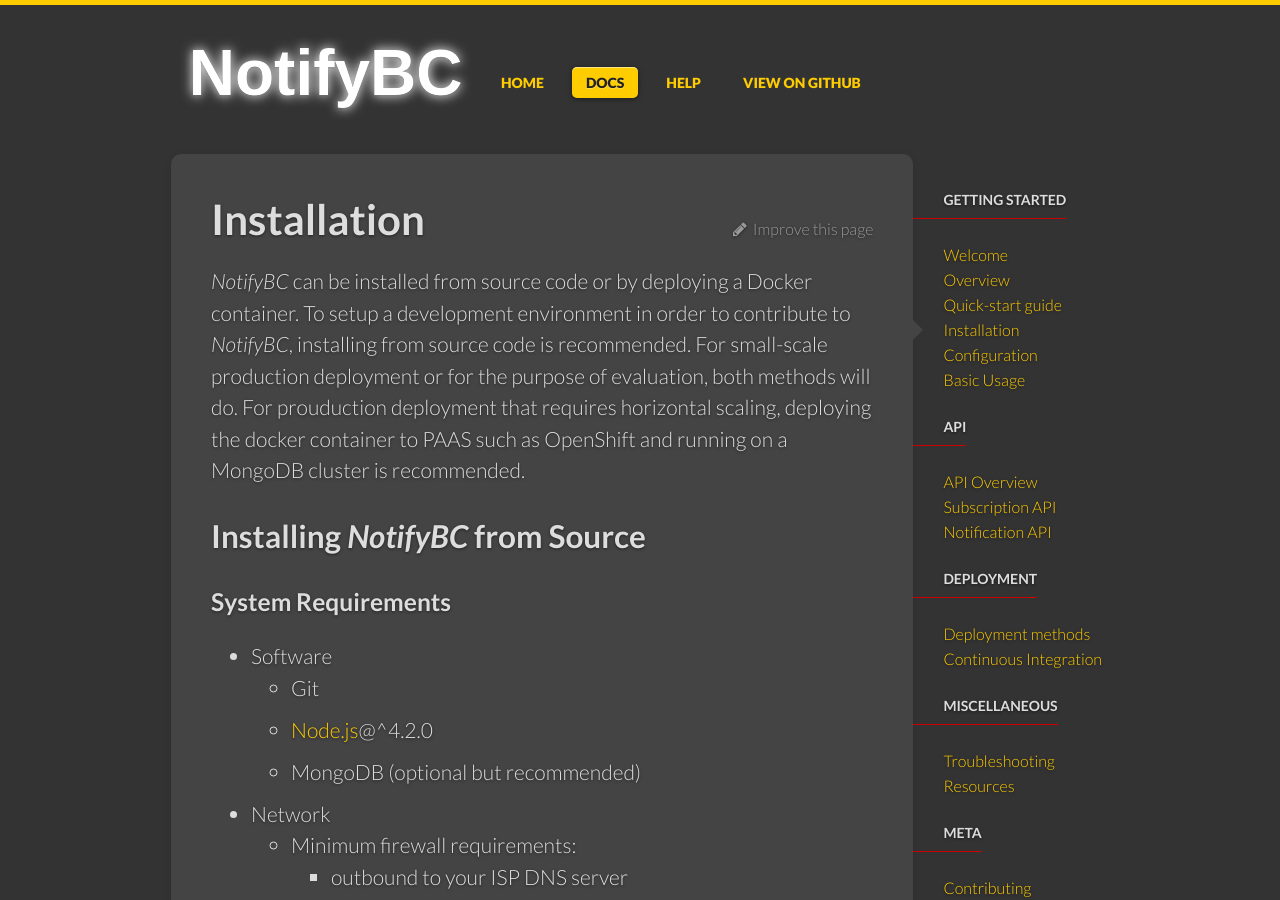
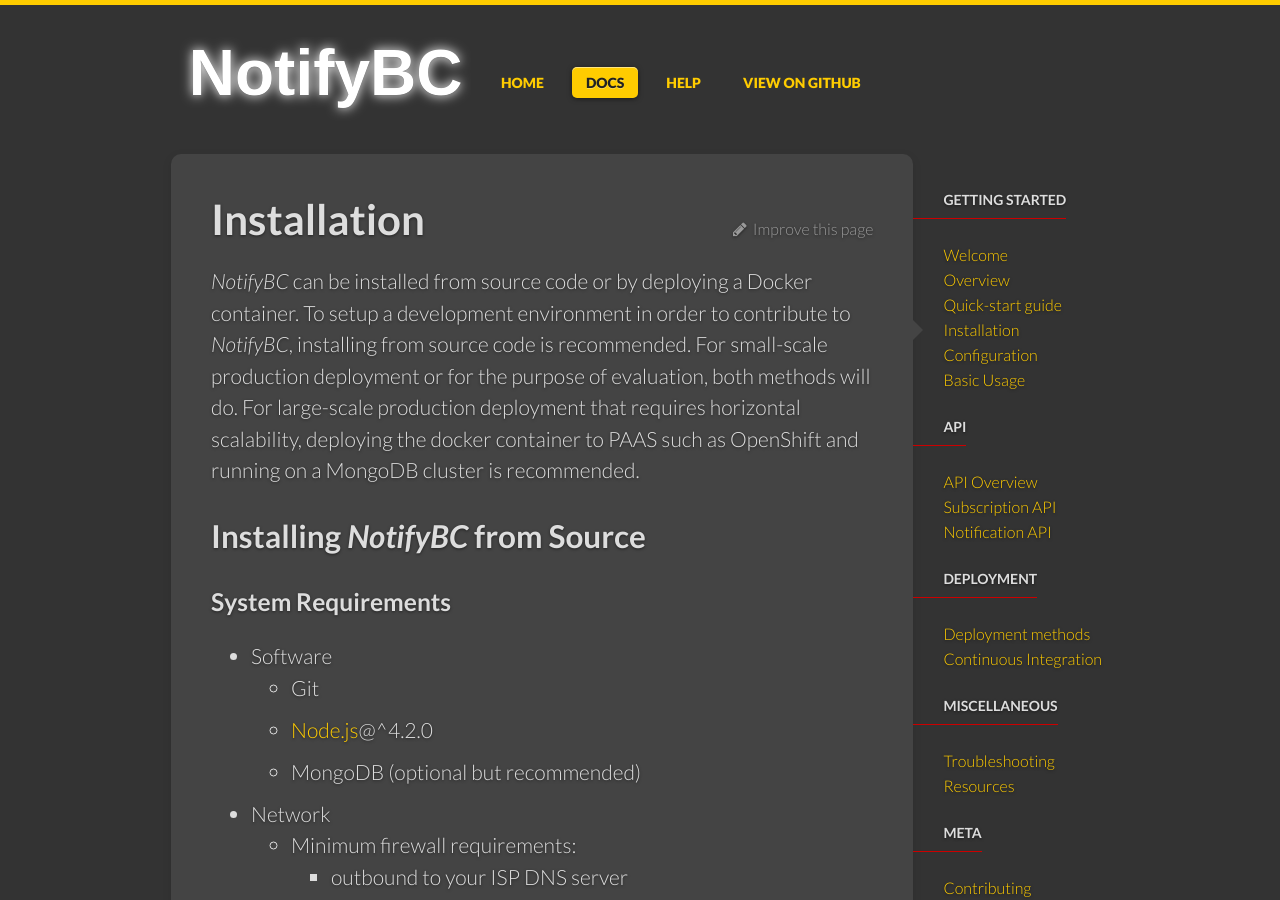
Before and after one commit to bcgov/MyGovBC-notification-server, a Jekyll site: the page built from docs/_docs/installation.md, in a window 1280 px wide and 900 px high. Built offline with Jekyll 4.4.1, drawn with Linux system fonts in a browser that asks for light colours.

Commit message:
updated docs

```diff
--- a/docs/_docs/installation.md
+++ b/docs/_docs/installation.md
@@ -4,7 +4,7 @@
 permalink: /docs/installation/
 ---
 
-*NotifyBC* can be installed from source code or by deploying a Docker container. To setup a development environment in order to contribute to *NotifyBC*, installing from source code is recommended. For small-scale production deployment or for the purpose of evaluation, both methods will do. For prouduction deployment that requires horizontal scaling, deploying the docker container to PAAS such as OpenShift and running on a MongoDB cluster is recommended.
+*NotifyBC* can be installed from source code or by deploying a Docker container. To setup a development environment in order to contribute to *NotifyBC*, installing from source code is recommended. For small-scale production deployment or for the purpose of evaluation, both methods will do. For large-scale production deployment that requires horizontal scalability, deploying the docker container to PAAS such as OpenShift and running on a MongoDB cluster is recommended.
 
 ## Installing *NotifyBC* from Source
 
```
